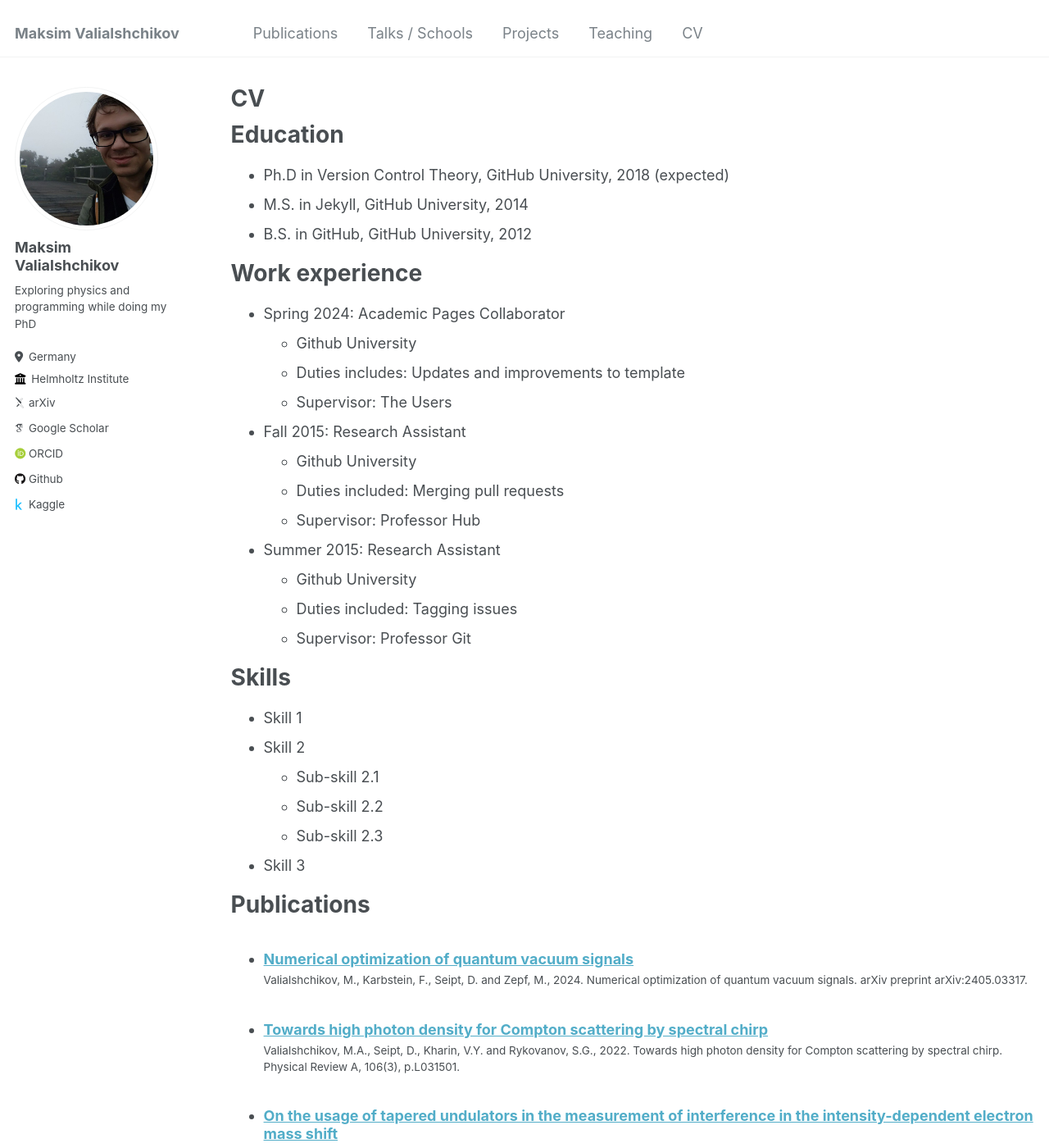
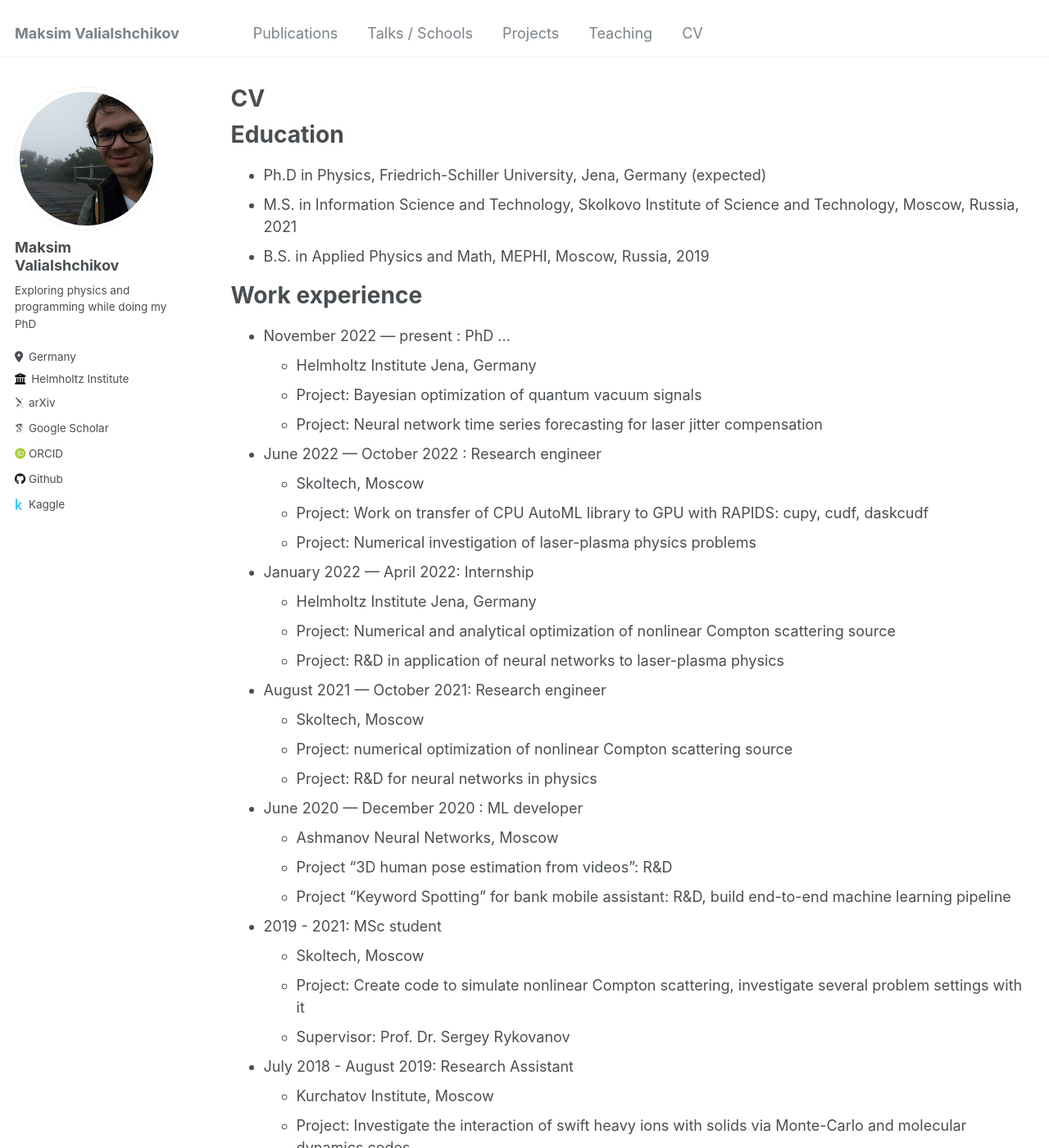
Before and after one commit to maxbalrog/maxbalrog.github.io, a Jekyll site: the page built from _pages/cv.md, in a window 1280 px wide and 1400 px high. Shown: the whole window at 82% size. Built offline with Jekyll 4.4.1, drawn with Linux system fonts in a browser that asks for light colours; some web fonts are replaced; some of the changed text lies outside the part shown.

Commit message:
Modify CV

```diff
--- a/_pages/cv.md
+++ b/_pages/cv.md
@@ -11,35 +11,56 @@ redirect_from:
 
 Education
 ======
-* Ph.D in Version Control Theory, GitHub University, 2018 (expected)
-* M.S. in Jekyll, GitHub University, 2014
-* B.S. in GitHub, GitHub University, 2012
+* Ph.D in Physics, Friedrich-Schiller University, Jena, Germany (expected)
+* M.S. in Information Science and Technology, Skolkovo Institute of Science and Technology, Moscow, Russia, 2021
+* B.S. in Applied Physics and Math, MEPHI, Moscow, Russia, 2019
 
 Work experience
 ======
-* Spring 2024: Academic Pages Collaborator
-  * Github University
-  * Duties includes: Updates and improvements to template
-  * Supervisor: The Users
+* November 2022 — present : PhD ...
+  * Helmholtz Institute Jena, Germany
+  * Project: Bayesian optimization of quantum vacuum signals
+  * Project: Neural network time series forecasting for laser jitter compensation
 
-* Fall 2015: Research Assistant
-  * Github University
-  * Duties included: Merging pull requests
-  * Supervisor: Professor Hub
+* June 2022 — October 2022 : Research engineer
+  * Skoltech, Moscow
+  * Project: Work on transfer of CPU AutoML library to GPU with RAPIDS: cupy, cudf, daskcudf
+  * Project: Numerical investigation of laser-plasma physics problems
 
-* Summer 2015: Research Assistant
-  * Github University
-  * Duties included: Tagging issues
-  * Supervisor: Professor Git
+* January 2022 — April 2022: Internship
+  * Helmholtz Institute Jena, Germany
+  * Project: Numerical and analytical optimization of nonlinear Compton scattering source
+  * Project: R&D in application of neural networks to laser-plasma physics
+
+* August 2021 — October 2021: Research engineer
+  * Skoltech, Moscow
+  * Project: numerical optimization of nonlinear Compton scattering source
+  * Project: R&D for neural networks in physics
+
+* June 2020 — December 2020 : ML developer
+  * Ashmanov Neural Networks, Moscow
+  * Project “3D human pose estimation from videos”: R&D
+  * Project “Keyword Spotting” for bank mobile assistant: R&D, build end-to-end machine learning pipeline
+
+* 2019 - 2021: MSc student
+  * Skoltech, Moscow
+  * Project: Create code to simulate nonlinear Compton scattering, investigate several problem settings with it
+  * Supervisor: Prof. Dr. Sergey Rykovanov
+
+* July 2018 - August 2019: Research Assistant
+  * Kurchatov Institute, Moscow
+  * Project: Investigate the interaction of swift heavy ions with solids via Monte-Carlo and molecular dynamics codes
+  * Supervisor: Dr. Alexander Volkov
 
 Skills
 ======
-* Skill 1
-* Skill 2
-  * Sub-skill 2.1
-  * Sub-skill 2.2
-  * Sub-skill 2.3
-* Skill 3
+* Classical electrodynamics, quantum field theory, quantum vacuum
+* Python
+  * Science related: numpy, scipy
+  * ML related: pytorch, tensorflow, scikit-learn, optuna
+  * High-performance related: cupy, cudf, cuml, numba
+  * Bayesian related: Ax, PyMC
+* Computing on clusters: bash, submitit
 
 Publications
 ======
```
Also changed, not shown: other parts of _pages/cv.md (+0 -4 lines).
